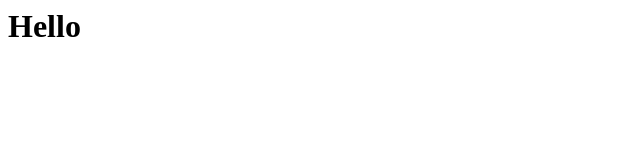
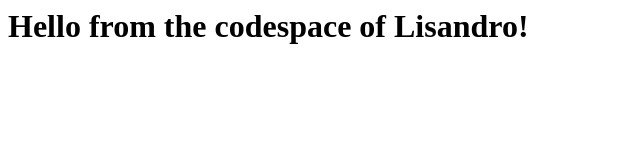
Before and after one commit to lizunigab/skills-code-with-codespaces, a plain HTML site: page index.html in a window 1280 px wide. Shown: the whole page, without its empty margins (0-640 px from the left). Drawn offline with Linux system fonts and the light colour scheme.

Commit message:
Adding hello from the codespace!

```diff
--- a/index.html
+++ b/index.html
@@ -1,3 +1,3 @@
 <html>
-  <h1>Hello</h1>
+  <h1>Hello from the codespace of Lisandro!</h1>
 </html>
```
